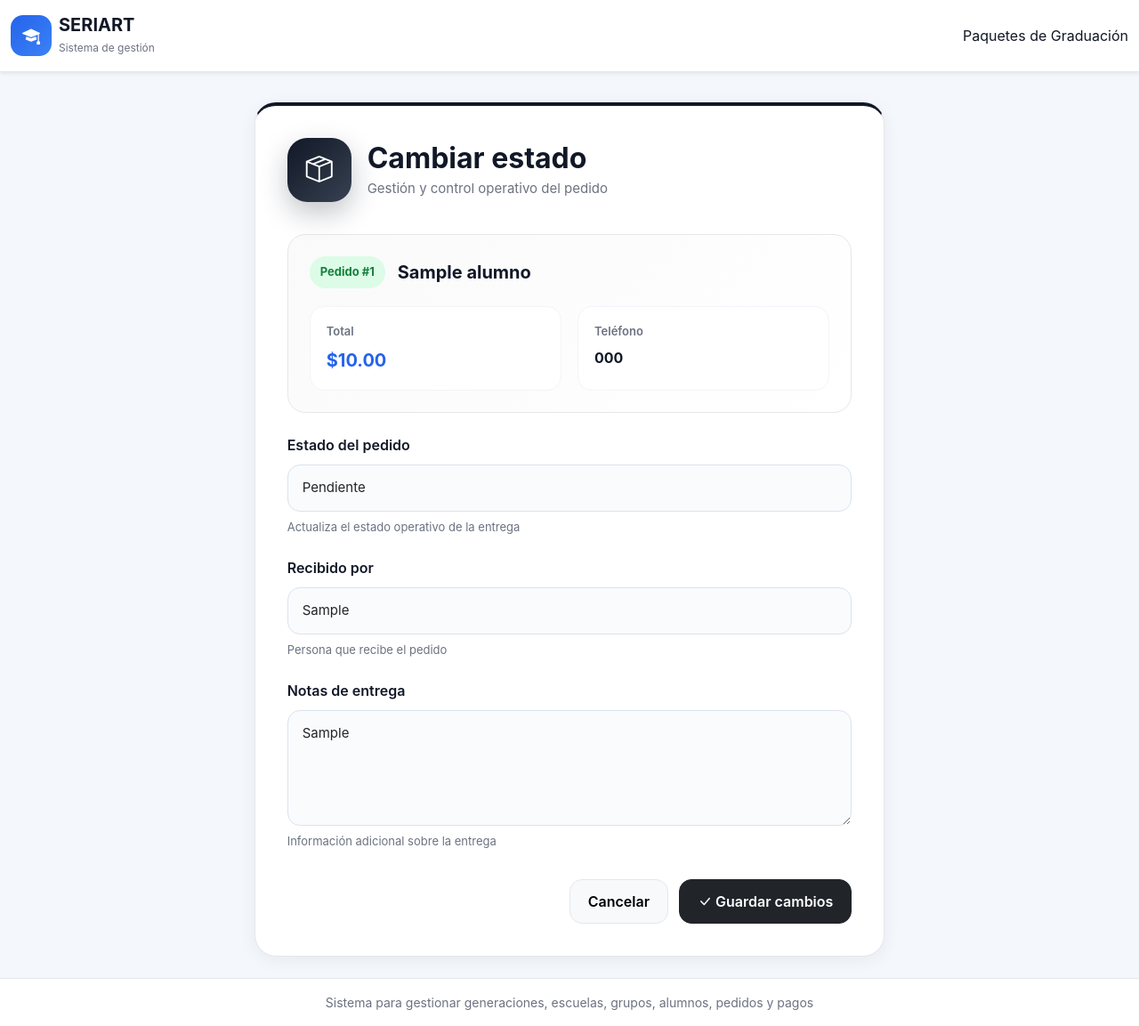
After one commit to netoxdw/seriartAppBackend, a Django app: page /entregas/1/estado/ in a window 1280 px wide. The commit adds this page. Shown: the whole page at 89% size. Run offline with Django 5.2, Linux system fonts and the light colour scheme; tables that the repository leaves empty hold one stand-in row (values such as "Sample post").

Commit message:
form cambiar estado en panel de entregas

```diff
--- a/apps/ventas/form.py
+++ b/apps/ventas/form.py
@@ -1,6 +1,6 @@
 from django import forms
 from apps.catalogo.models import Modelo, Anillo, PrecioBaseGeneracion
-from .models import PedidoItemBase, PedidoItemAnillo, PedidoItemExtra, Observacion, Pago, PedidoDescuento
+from .models import Pedido, PedidoItemBase, PedidoItemAnillo, PedidoItemExtra, Observacion, Pago, PedidoDescuento
 
 # apps/ventas/forms.py
 
@@ -108,3 +108,59 @@ class PedidoDescuentoForm(forms.ModelForm):
             "monto": forms.NumberInput(attrs={"class": "form-control"}),
             "motivo": forms.TextInput(attrs={"class": "form-control"}),
         }
+
+class PedidoCambiarEstadoForm(forms.ModelForm):
+
+    class Meta:
+
+        model = Pedido
+
+        fields = [
+            "estado",
+            "recibido_por",
+            "notas_entrega",
+        ]
+
+        widgets = {
+
+            "estado": forms.Select(
+                attrs={
+                    "class": "form-select"
+                }
+            ),
+
+            "recibido_por": forms.TextInput(
+                attrs={
+                    "class": "form-control",
+                    "placeholder": "Nombre de quien recibe"
+                }
+            ),
+
+            "notas_entrega": forms.Textarea(
+                attrs={
+                    "class": "form-control",
+                    "rows": 3,
+                    "placeholder": "Notas adicionales"
+                }
+            ),
+        }
+
+    def clean(self):
+
+        cleaned_data = super().clean()
+
+        estado = cleaned_data.get("estado")
+        recibido_por = cleaned_data.get("recibido_por")
+
+        # =========================
+        # VALIDAR ENTREGA
+        # =========================
+
+        if estado == "entregado" and not recibido_por:
+
+            self.add_error(
+                "recibido_por",
+                "Debes indicar quién recibe el pedido."
+            )
+
+        return cleaned_data
--- a/apps/ventas/urls.py
+++ b/apps/ventas/urls.py
@@ -22,7 +22,10 @@ from .views import (
     PedidoDescuentoUpdateView,
     PedidoDescuentoDeleteView,
     PedidoEntregaListView,
+    PedidoCambiarEstadoView,
     )
+
+app_name = "ventas"
 
 urlpatterns = [
     path('pedidos/nuevo/<int:alumno_id>/', PedidoCreateView.as_view(), name='pedido_create'),
@@ -57,4 +60,6 @@ urlpatterns = [
     path("descuento/<int:pk>/eliminar/", PedidoDescuentoDeleteView.as_view(), name="descuento_delete"),
 
     path("entregas/", PedidoEntregaListView.as_view(), name="pedido_entrega_list"),
+    path("entregas/<int:pk>/estado/", PedidoCambiarEstadoView.as_view(), name="pedido_cambiar_estado"),
+
 ]
--- a/apps/ventas/views.py
+++ b/apps/ventas/views.py
@@ -1,16 +1,18 @@
-from django.views.generic import CreateView, DetailView, UpdateView, DeleteView, ListView
+from django.views.generic import CreateView, DetailView, UpdateView, DeleteView, ListView, View
 from django.urls import reverse
 from django.shortcuts import redirect
 from django.shortcuts import get_object_or_404
+from django.shortcuts import render
+from django.contrib.auth.decorators import login_required
+from django.utils import timezone
+from django.contrib import messages
 from django.http import JsonResponse
 from django.contrib.auth.mixins import LoginRequiredMixin
-from django.contrib.auth.decorators import login_required
 from django.db.models import Q
 
 from apps.alumnos.models import Alumno
 from .models import PedidoItemBase, Pedido, PedidoItemAnillo, PedidoItemExtra, Observacion, Pago, PedidoDescuento
-from .form import PedidoItemBaseForm, PedidoItemAnilloForm, PedidoItemExtraForm, ObservacionForm, PagoForm, PedidoDescuentoForm
-from django.http import JsonResponse
+from .form import PedidoItemBaseForm, PedidoItemAnilloForm, PedidoItemExtraForm, ObservacionForm, PagoForm, PedidoDescuentoForm, PedidoCambiarEstadoForm
 from apps.catalogo.models import PrecioBaseGeneracion
 
 
@@ -552,3 +554,84 @@ class PedidoDescuentoDeleteView(LoginRequiredMixin, DeleteView):
 
     def get_success_url(self):
         return reverse("pedido_detail", kwargs={"pk": self.object.pedido_id})
+
+
+# Cambiar estado de panel de entregas
+
+class PedidoCambiarEstadoView(View):
+
+    template_name = "ventas/pedido_cambiar_estado.html"
+
+    def get(self, request, pk):
+
+        pedido = get_object_or_404(
+            Pedido,
+            pk=pk
+        )
+
+        form = PedidoCambiarEstadoForm(
+            instance=pedido
+        )
+
+        context = {
+            "pedido": pedido,
+            "form": form,
+        }
+
+        return render(
+            request,
+            self.template_name,
+            context
+        )
+
+    def post(self, request, pk):
+
+        pedido = get_object_or_404(
+            Pedido,
+            pk=pk
+        )
+
+        form = PedidoCambiarEstadoForm(
+            request.POST,
+            instance=pedido
+        )
+
+        if form.is_valid():
+
+            pedido = form.save(commit=False)
+
+            # =========================
+            # FECHA ENTREGA
+            # =========================
+
+            if pedido.estado == "entregado":
+
+                if not pedido.fecha_entrega:
+                    pedido.fecha_entrega = timezone.now()
+
+            else:
+
+                pedido.fecha_entrega = None
+                pedido.recibido_por = None
+
+            pedido.save()
+
+            messages.success(
+                request,
+                "Estado actualizado correctamente."
+            )
+
+            return redirect(
+                "ventas:pedido_entrega_list"
+            )
+
+        context = {
+            "pedido": pedido,
+            "form": form,
+        }
+
+        return render(
+            request,
+            self.template_name,
+            context
+        )
--- a/static/css/forms.css
+++ b/static/css/forms.css
@@ -1085,3 +1085,131 @@
 
     color: #b45309;
 }
+
+
+/* ========================================
+   DELIVERY FORM
+======================================== */
+
+.delivery-form-container {
+
+    border-top:
+        4px solid #111827;
+}
+
+/* ========================================
+   ICON
+======================================== */
+
+.delivery-form-icon {
+
+    background:
+        linear-gradient(
+            135deg,
+            #111827,
+            #374151
+        );
+
+    box-shadow:
+        0 12px 30px rgba(17,24,39,0.25);
+}
+
+/* ========================================
+   INFO CARD
+======================================== */
+
+.delivery-info-card {
+
+    background:
+        linear-gradient(
+            135deg,
+            #fafafa,
+            #ffffff
+        );
+}
+
+/* ========================================
+   INFO GRID
+======================================== */
+
+.delivery-info-grid {
+
+    display: grid;
+
+    grid-template-columns:
+        repeat(auto-fit, minmax(180px, 1fr));
+
+    gap: 18px;
+
+    margin-top: 20px;
+}
+
+/* ITEM */
+
+.delivery-info-item {
+
+    background: white;
+
+    border: 1px solid #f1f5f9;
+
+    border-radius: 16px;
+
+    padding: 18px;
+}
+
+/* LABEL */
+
+.delivery-info-label {
+
+    font-size: 13px;
+
+    color: var(--muted);
+
+    font-weight: 600;
+
+    margin-bottom: 8px;
+}
+
+/* VALUE */
+
+.delivery-info-value {
+
+    font-size: 16px;
+
+    font-weight: 700;
+
+    color: var(--text);
+}
+
+/* TOTAL */
+
+.delivery-info-value.total {
+
+    color: var(--primary);
+
+    font-size: 20px;
+}
+
+/* ========================================
+   TEXTAREA
+======================================== */
+
+.delivery-form-container textarea {
+
+    min-height: 130px;
+
+    resize: vertical;
+}
+
+/* ========================================
+   MOBILE
+======================================== */
+
+@media (max-width: 768px) {
+
+    .delivery-info-grid {
+
+        grid-template-columns: 1fr;
+    }
+
+}
--- /dev/null
+++ b/templates/ventas/pedido_cambiar_estado.html
@@ -0,0 +1,219 @@
+{% extends "base.html" %}
+{% load static %}
+
+{% block extra_css %}
+
+<link rel="stylesheet"
+      href="{% static 'css/forms.css' %}?{% now 'U' %}">
+
+{% endblock %}
+
+{% block content %}
+
+<div class="form-wrapper">
+
+    <div class="row justify-content-center">
+
+        <div class="col-12 col-lg-8 col-xl-7">
+
+            <!-- FORM CONTAINER -->
+            <div class="form-container delivery-form-container">
+
+                <!-- HEADER -->
+                <div class="form-header">
+
+                    <div class="form-icon delivery-form-icon">
+
+                        <i class="bi bi-box-seam"></i>
+
+                    </div>
+
+                    <div>
+
+                        <h2 class="form-title">
+
+                            Cambiar estado
+
+                        </h2>
+
+                        <p class="form-subtitle mb-0">
+
+                            Gestión y control operativo
+                            del pedido
+
+                        </p>
+
+                    </div>
+
+                </div>
+
+                <!-- INFO CARD -->
+                <div class="selection-card delivery-info-card mb-4">
+
+                    <div class="selection-header">
+
+                        <span class="selection-badge secondary">
+
+                            Pedido #{{ pedido.id }}
+
+                        </span>
+
+                        <h5 class="selection-title">
+
+                            {{ pedido.alumno.nombre }}
+
+                        </h5>
+
+                    </div>
+
+                    <!-- INFO GRID -->
+                    <div class="delivery-info-grid">
+
+                        <!-- TOTAL -->
+                        <div class="delivery-info-item">
+
+                            <div class="delivery-info-label">
+
+                                Total
+
+                            </div>
+
+                            <div class="delivery-info-value total">
+
+                                ${{ pedido.total }}
+
+                            </div>
+
+                        </div>
+
+                        <!-- TELEFONO -->
+                        <div class="delivery-info-item">
+
+                            <div class="delivery-info-label">
+
+                                Teléfono
+
+                            </div>
+
+                            <div class="delivery-info-value">
+
+                                {{ pedido.alumno.telefono }}
+
+                            </div>
+
+                        </div>
+
+                    </div>
+
+                </div>
+
+                <!-- FORM -->
+                <form method="post">
+
+                    {% csrf_token %}
+
+                    <!-- ESTADO -->
+                    <div class="mb-4">
+
+                        <label class="custom-label">
+
+                            Estado del pedido
+
+                        </label>
+
+                        {{ form.estado }}
+
+                        <div class="input-help">
+
+                            Actualiza el estado operativo
+                            de la entrega
+
+                        </div>
+
+                    </div>
+
+                    <!-- RECIBIDO POR -->
+                    <div class="mb-4">
+
+                        <label class="custom-label">
+
+                            Recibido por
+
+                        </label>
+
+                        {{ form.recibido_por }}
+
+                        <div class="input-help">
+
+                            Persona que recibe el pedido
+
+                        </div>
+
+                        {% if form.recibido_por.errors %}
+
+                        <div class="text-danger small mt-2">
+
+                            {{ form.recibido_por.errors }}
+
+                        </div>
+
+                        {% endif %}
+
+                    </div>
+
+                    <!-- NOTAS -->
+                    <div class="mb-4">
+
+                        <label class="custom-label">
+
+                            Notas de entrega
+
+                        </label>
+
+                        {{ form.notas_entrega }}
+
+                        <div class="input-help">
+
+                            Información adicional
+                            sobre la entrega
+
+                        </div>
+
+                    </div>
+
+                    <!-- ACTIONS -->
+                    <div class="form-actions">
+
+                        <a
+                            href="{% url 'ventas:pedido_entrega_list' %}"
+                            class="btn btn-light custom-cancel-btn"
+                        >
+
+                            Cancelar
+
+                        </a>
+
+                        <button
+                            type="submit"
+                            class="btn btn-dark custom-submit-btn"
+                        >
+
+                            <i class="bi bi-check-lg"></i>
+
+                            Guardar cambios
+
+                        </button>
+
+                    </div>
+
+                </form>
+
+            </div>
+
+        </div>
+
+    </div>
+
+</div>
+
+{% endblock %}
--- a/templates/ventas/pedido_entrega_list.html
+++ b/templates/ventas/pedido_entrega_list.html
@@ -330,7 +330,7 @@
                         <td class="text-end">
 
                             <a
-                                href="#"
+                                href="{% url 'ventas:pedido_cambiar_estado' pedido.id %}"
                                 class="manage-btn"
                             >
 
```
